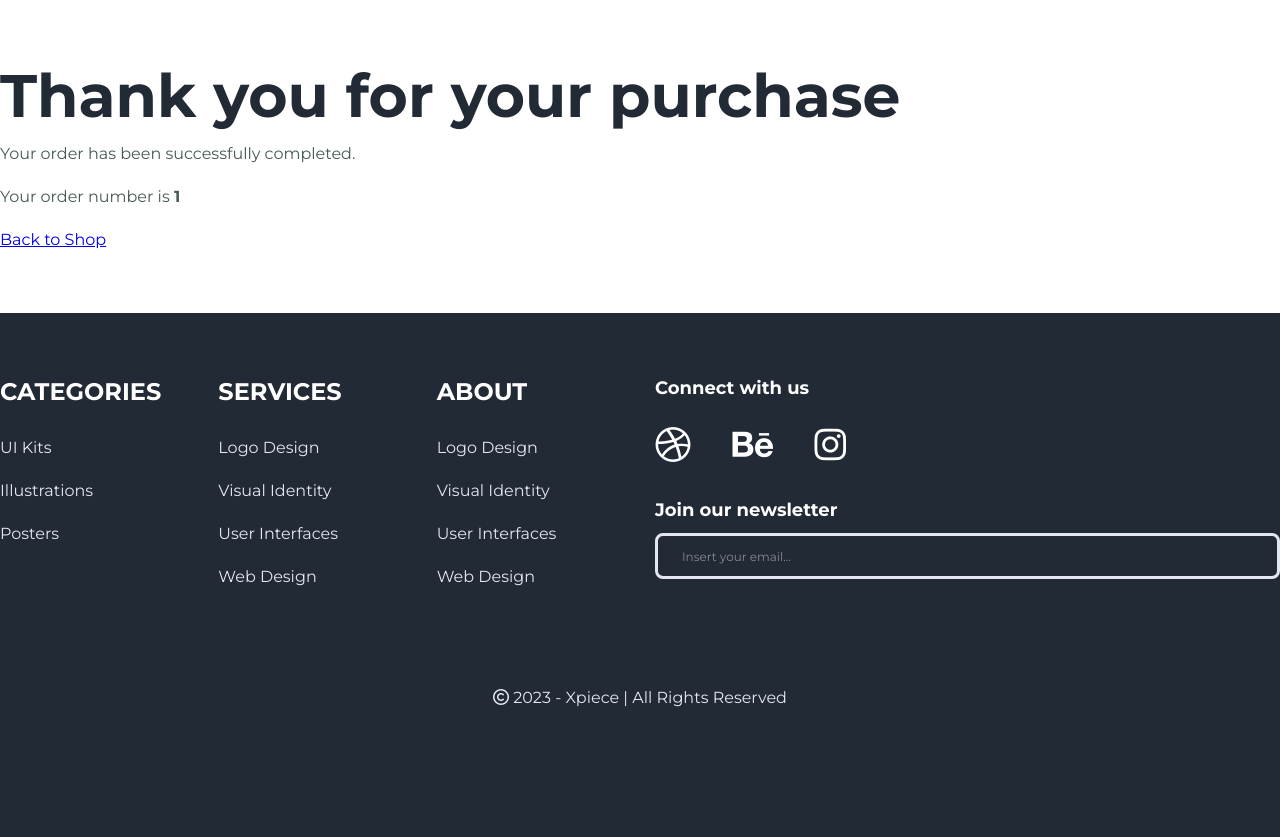
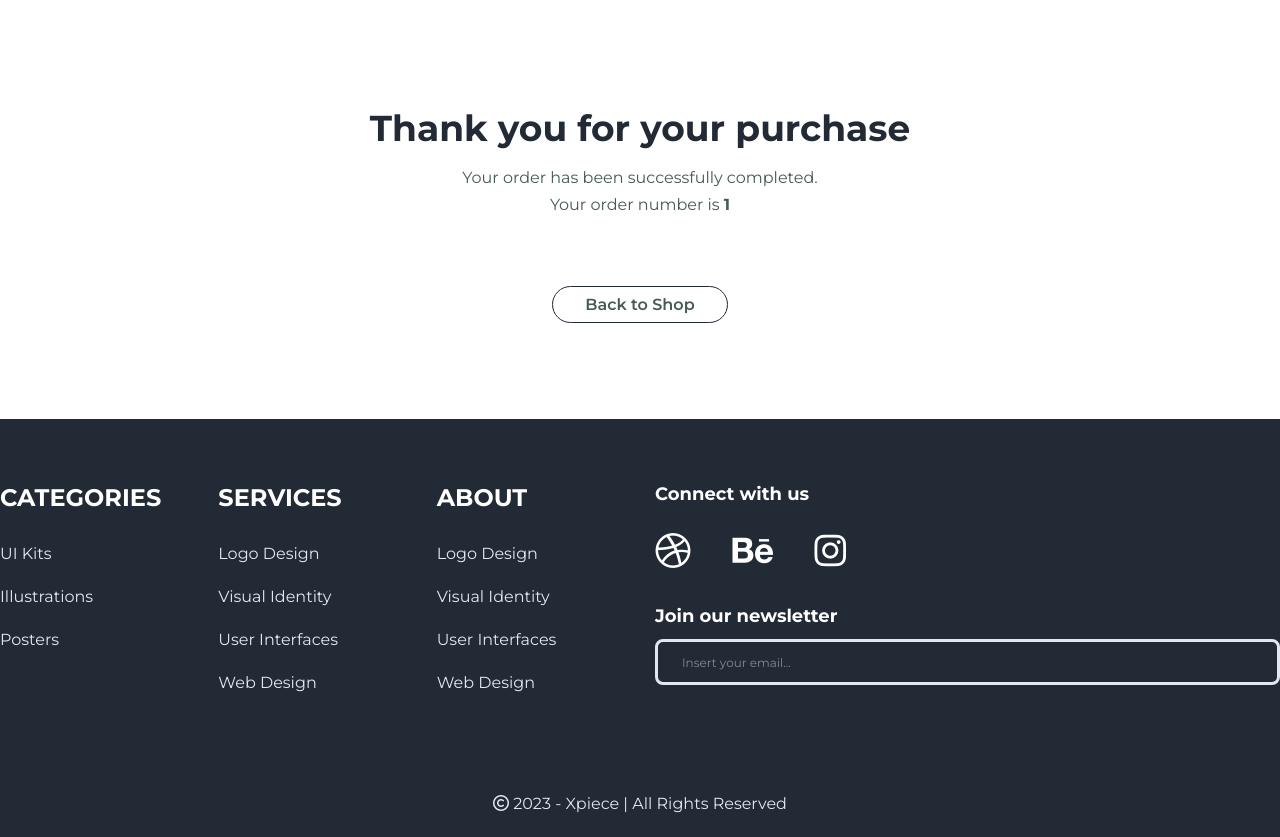
Before and after one commit to JeffersonRolino/xpiece, a Django app: template templates/orders/order/created.html in a window 1280 px wide. Shown: the part 92-929 px from the top of the page. Before the commit the page ends 799 px from the top, so only its background shows below. Run offline with Django 4.2, Linux system fonts and the light colour scheme; the template is opened without the code that fills it: values that come from a table or form of the project are taken from there, others are empty; tables that the repository leaves empty hold one stand-in row (values such as "Sample post").

Commit message:
Estilização básica para a página de agradecimento

```diff
--- a/templates/orders/order/created.html
+++ b/templates/orders/order/created.html
@@ -4,8 +4,12 @@
 {% block title %}Thank you{% endblock title %}
 
 {% block content %}
-    <h1>Thank you for your purchase</h1>
-    <p>Your order has been successfully completed.</p>
-    <p>Your order number is <strong>{{ order.id }}</strong></p>
-    <a href="{% url 'shop:product_list' %}">Back to Shop</a>
+    <div class="grid-container purchase-confirmed">
+        <div class="thanks">
+            <h1>Thank you for your purchase</h1>
+            <p>Your order has been successfully completed.</p>
+            <p>Your order number is <strong>{{ order.id }}</strong></p>
+            <a class="button" href="{% url 'shop:product_list' %}">Back to Shop</a>
+        </div>
+    </div>
 {% endblock content %}
--- a/templates/static/css/styles.css
+++ b/templates/static/css/styles.css
@@ -759,3 +759,23 @@ footer {
     background-color: var(--color-dark);
     cursor: pointer;
 }
+
+.purchase-confirmed .thanks {
+    grid-column: span 12;
+    /* border: 3px solid var(--color-light-gray);
+    border-radius: 16px; */
+    padding: 32px;
+    text-align: center;
+}
+
+.purchase-confirmed h1 {
+    font-size: var(--font-size-h4);
+}
+
+.purchase-confirmed p {
+    margin: 8px 0;
+}
+
+.purchase-confirmed a {
+    margin-top: 64px;
+}
```
